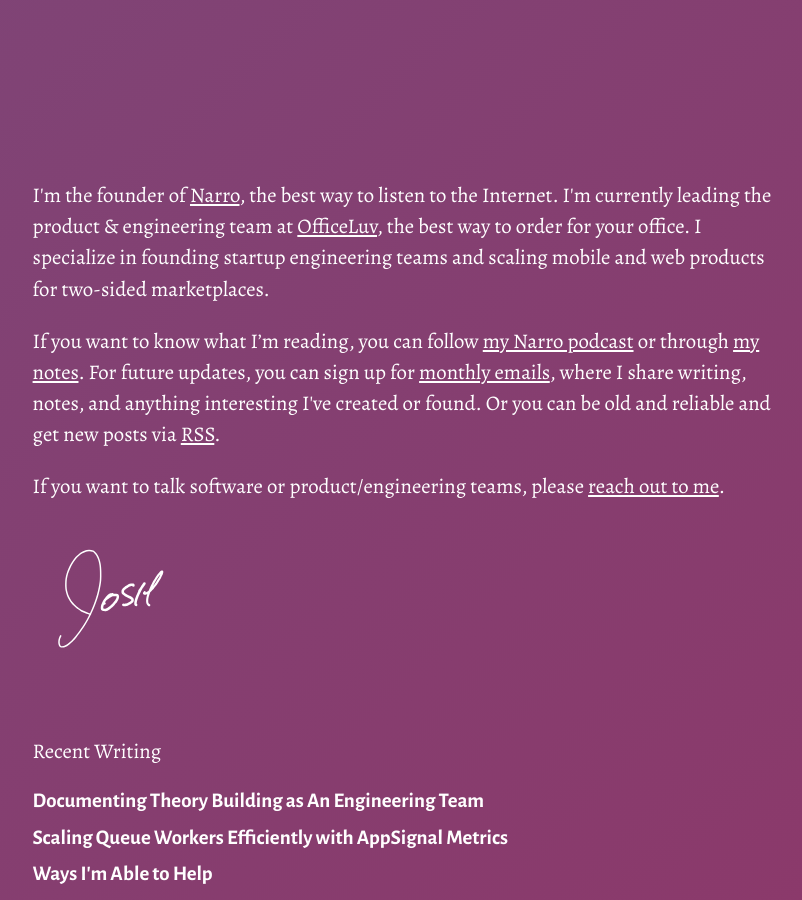
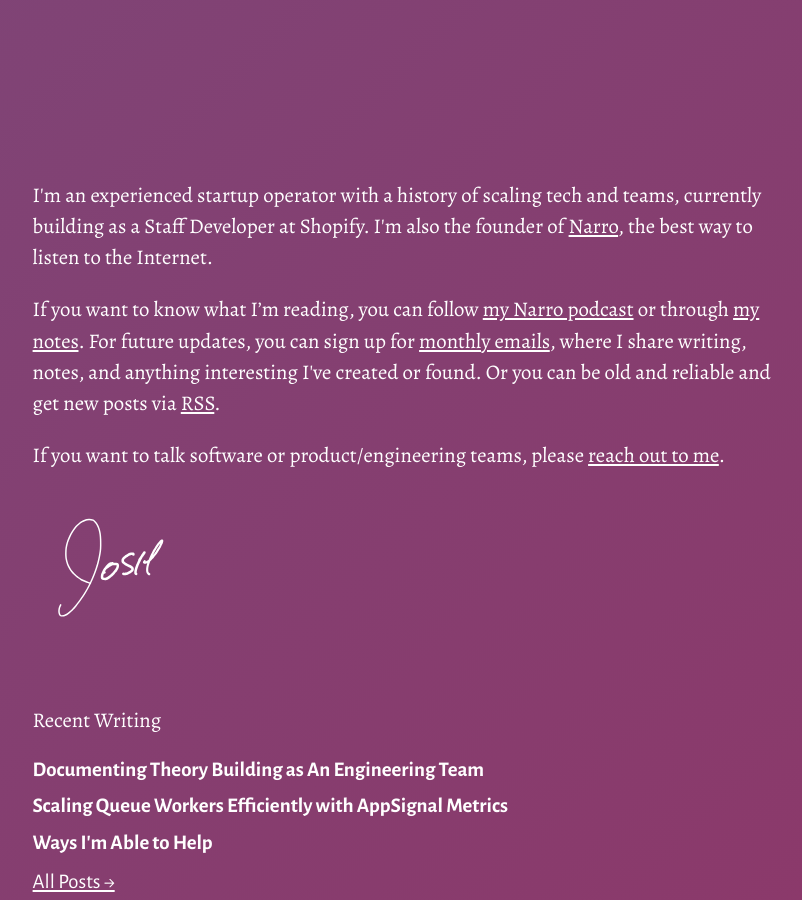
Before and after one commit to joshbeckman/andjosh.github.io, a Jekyll site: the page built from index.html, in a window 1280 px wide and 900 px high. Shown: the whole window, without its empty margins (233-1035 px from the left). Built offline with Jekyll 4.4.1, drawn with Linux system fonts in a browser that asks for light colours.

Commit message:
Update home.html

```diff
--- a/_layouts/home.html
+++ b/_layouts/home.html
@@ -8,7 +8,7 @@
       <div class="container">
         <div class="about">
             <p>
-                I'm the founder of <a href="https://www.narro.co">Narro</a>, the best way to listen to the Internet. I'm currently leading the product & engineering team at <a href="https://www.officeluv.com">OfficeLuv</a>, the best way to order for your office. I specialize in founding startup engineering teams and scaling mobile and web products for two-sided marketplaces.
+                I'm an experienced startup operator with a history of scaling tech and teams, currently building as a Staff Developer at Shopify. I'm also the founder of <a href="https://www.narro.co">Narro</a>, the best way to listen to the Internet.
             </p>
             <p>
                 If you want to know what I’m reading, you can follow <a href="https://www.narro.co/playable/josh">my Narro podcast</a> or through <a href="/tags/notes">my notes</a>.
```
